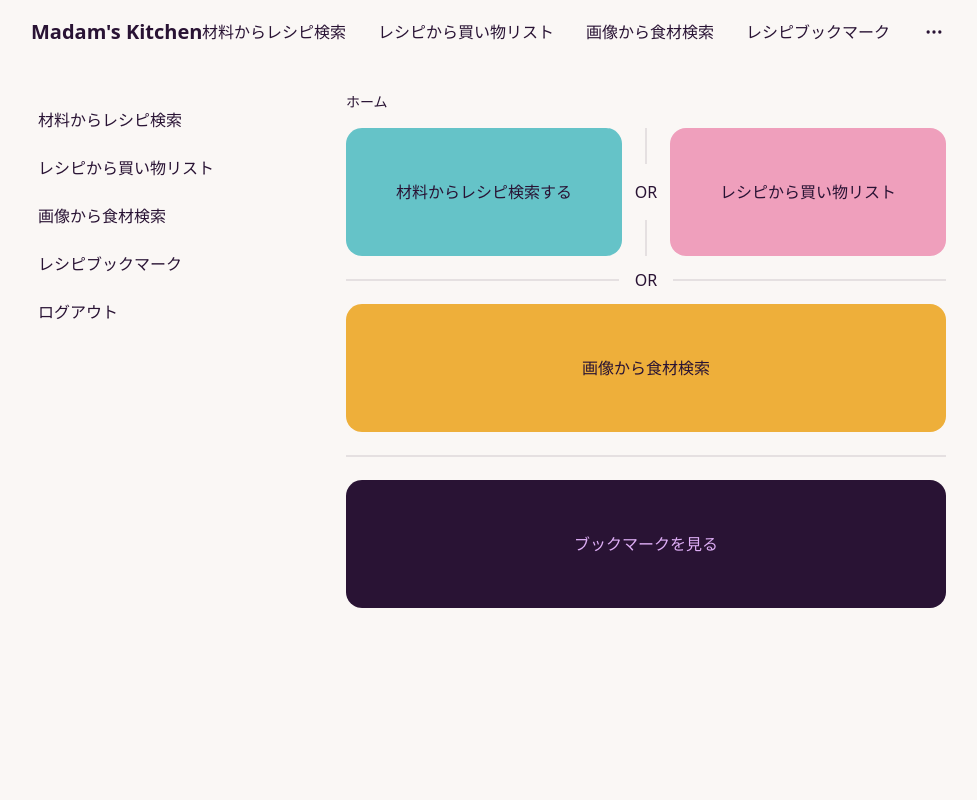
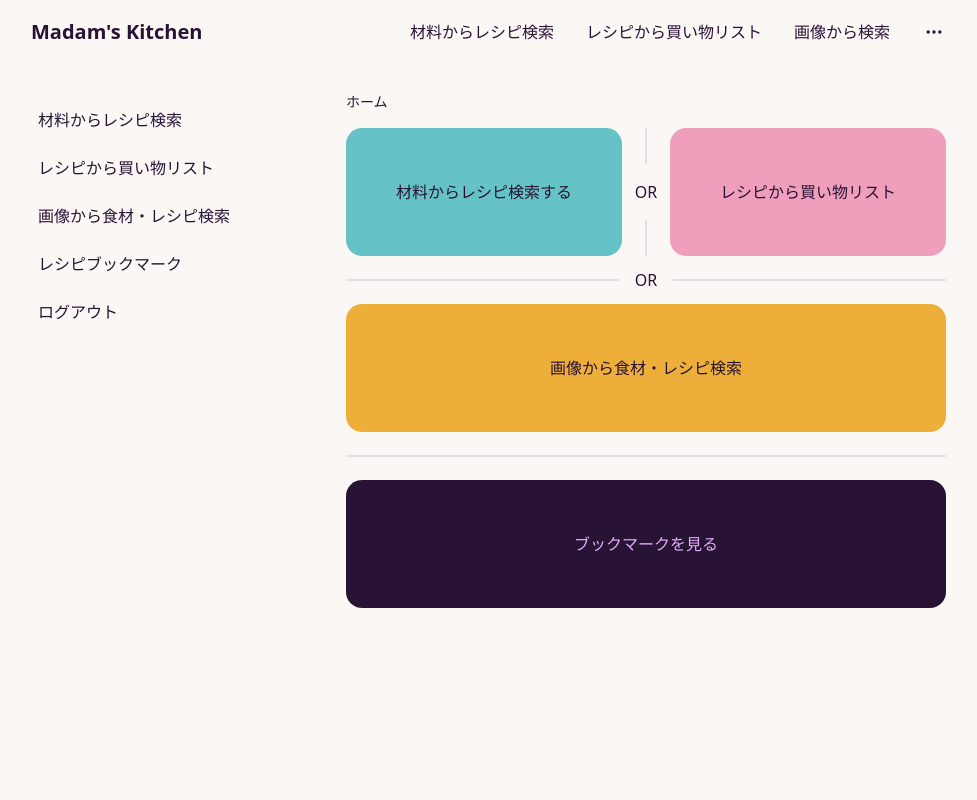
Before and after one commit to Kou0430/A05, a Flask app: page / in a window 1280 px wide. Shown: the whole page, without its empty margins (154-1131 px from the left). Run offline with Flask 2, Linux system fonts and the light colour scheme; a user stored in the database is signed in; some libraries are stand-ins or nearby versions.

Commit message:
fix ナビゲーションの配置修正

```diff
--- a/templates/base.html
+++ b/templates/base.html
@@ -47,12 +47,11 @@
             >Madam's Kitchen</a
           >
         </div>
-        <ul class="hidden sm:inline-flex menu menu-horizontal px-1">
+        <ul class="hidden md:inline-flex menu menu-horizontal px-1">
           {% if session["user_id"] %}
           <li><a href="{{ url_for('food_recipe') }}">材料からレシピ検索</a></li>
           <li><a href="{{ url_for('recipe_food') }}">レシピから買い物リスト</a></li>
-          <li><a href="{{ url_for('image_upload') }}">画像から食材検索</a></li>
-          <li><a href="{{ url_for('bookmarks') }}">レシピブックマーク</a></li>
+          <li><a href="{{ url_for('image_upload') }}">画像から検索</a></li>
           {% else %}
           <li><a href="{{ url_for('login') }}">ログイン</a></li>
           <li><a href="{{ url_for('register') }}">新規ユーザー登録</a></li>
@@ -98,7 +97,7 @@
             {% if session["user_id"] %}
             <li><a href="{{ url_for('food_recipe') }}">材料からレシピ検索</a></li>
             <li><a href="{{ url_for('recipe_food') }}">レシピから買い物リスト</a></li>
-            <li><a href="{{ url_for('image_upload') }}">画像から食材検索</a></li>
+            <li><a href="{{ url_for('image_upload') }}">画像から食材・レシピ検索</a></li>
             <li><a href="{{ url_for('bookmarks') }}">レシピブックマーク</a></li>
             <li><a href="{{ url_for('logout') }}">ログアウト</a></li>
             {% else %}
--- a/templates/index.html
+++ b/templates/index.html
@@ -39,7 +39,7 @@
 </div>
 <div class="divider">OR</div>
 <div class="grid h-32 card bg-accent rounded-box place-items-center">
-  <a href="{{ url_for('image_upload') }}">画像から食材検索</a>
+  <a href="{{ url_for('image_upload') }}">画像から食材・レシピ検索</a>
 </div>
 <div class="divider"></div>
 <div class="grid h-32 card bg-neutral text-neutral-content rounded-box place-items-center">
```
